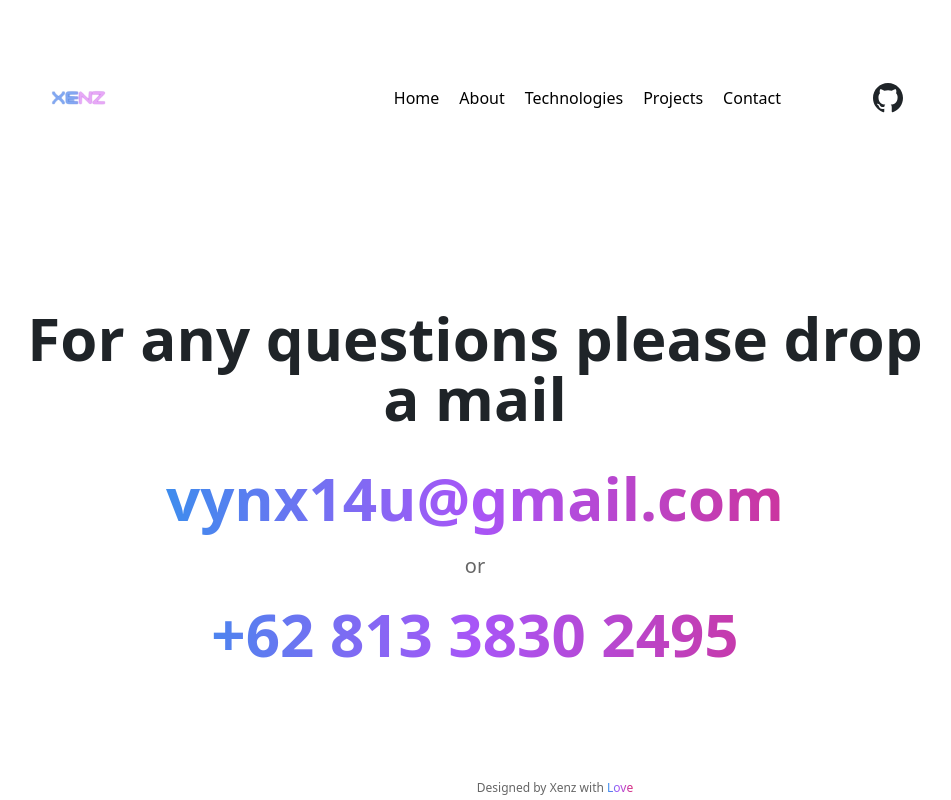
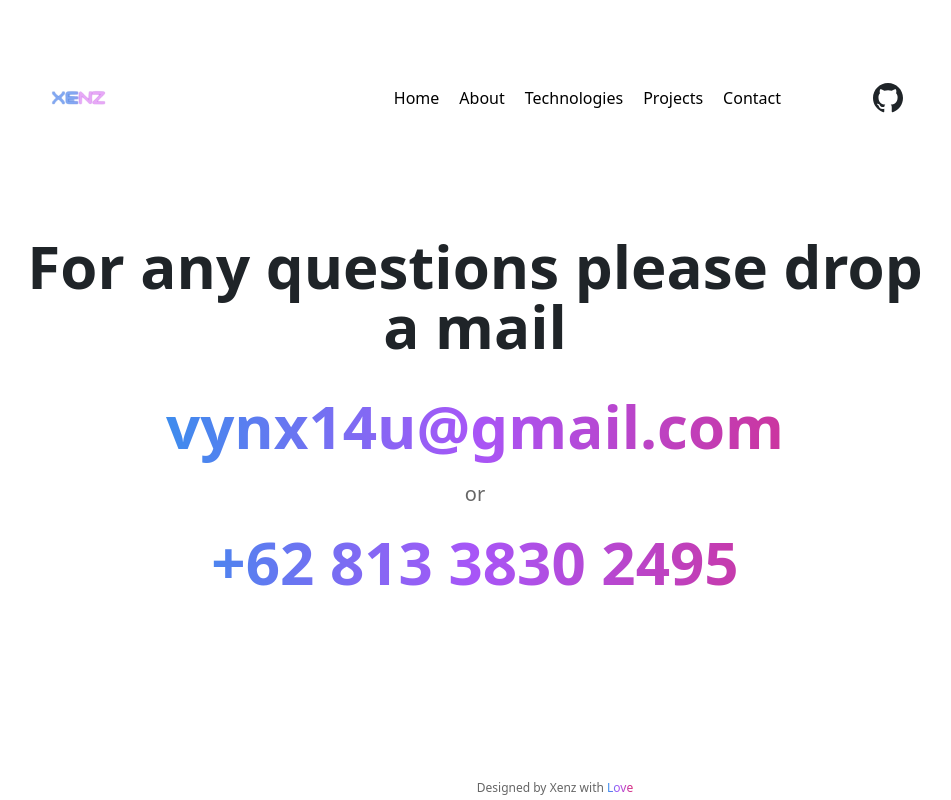
Before and after one commit to RavensVenix/Portfolio, a React (Create React App) app: page /contact in a window 1280 px wide. Shown: the whole page, without its empty margins (165-1116 px from the left). Built offline with nearby package versions, Linux system fonts and the light colour scheme.

Commit message:
Portfolio

```diff
--- a/src/Pages/Contact.js
+++ b/src/Pages/Contact.js
@@ -4,7 +4,7 @@ import { contactDetails } from "../Details";
 function Contact() {
   const { email, phone } = contactDetails;
   return (
-    <main className="container mx-auto max-width section">
+    <main className="container mx-auto max-width pt-10 pb-20 ">
       <h1 className="text-center text-2xl md:text-3xl lg:text-6xl text-dark-heading dark:text-light-heading font-semibold md:font-bold">
         For any questions please drop a mail
       </h1>
--- a/src/Pages/Home.js
+++ b/src/Pages/Home.js
@@ -57,7 +57,7 @@ function Home() {
   }, []);
 
   return (
-    <main className="container mx-auto max-width section md:flex justify-between items-center">
+    <main className="container mx-auto max-width pt-10 pb-20 md:flex justify-between items-center">
       <div>
         <h1
           ref={h11}
```
